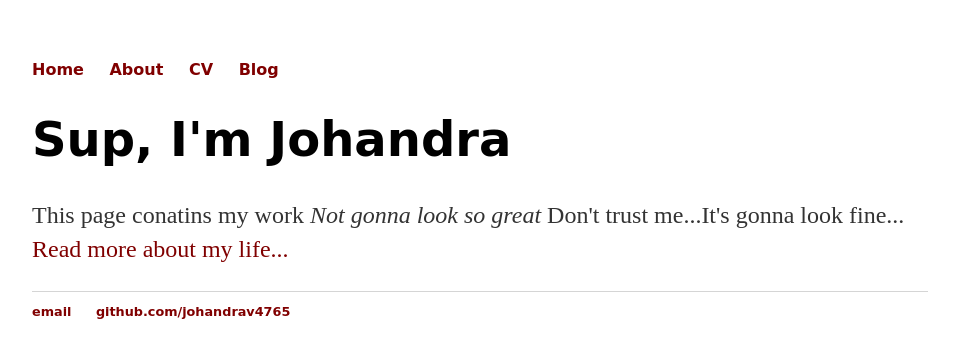
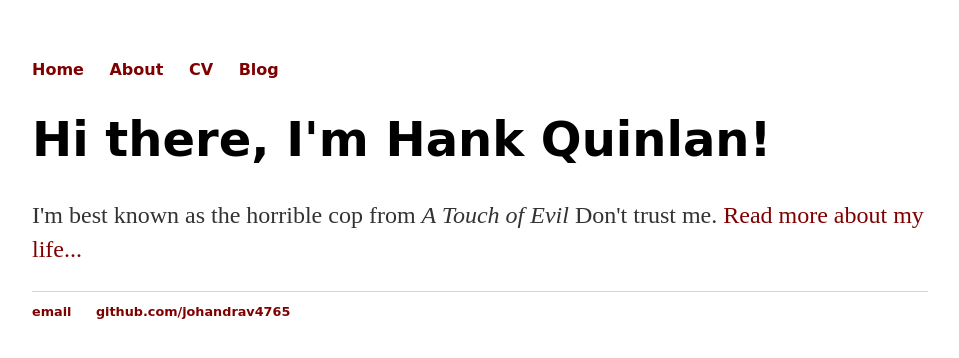
Before and after one commit to Johandrav4765/Johandrav4765.github.io, a Jekyll site: the page built from index.html, in a window 1280 px wide. Shown: the top 358 px of the page, without its empty margins (160-1119 px from the left). Built offline with Jekyll 4.4.1, drawn with Linux system fonts in a browser that asks for light colours.

Commit message:
Update index.html

```diff
--- a/index.html
+++ b/index.html
@@ -1,31 +1,8 @@
-<!DOCTYPE html>
-<html>
-	<head>
-		<title> This Is My Page</title>
-		<link rel="icon" href="https://cdn160.picsart.com/upscale-236481182027212.png?r1024x1024">
-		<!-- link to main stylesheet -->
-		<link rel="stylesheet" type="text/css" href="/css/main.css">
-	</head>
-	<body>
-		<nav>
-    		<ul>
-        		<li><a href="/">Home</a></li>
-	        	<li><a href="/about">About</a></li>
-        		<li><a href="/cv">CV</a></li>
-        		<li><a href="/blog">Blog</a></li>
-    		</ul>
-		</nav>
-		<div class="container">
-    		<div class="blurb">
-        		<h1>Sup, I'm Johandra </h1>
-				<p>This page conatins my work <em> Not gonna look so great</em> Don't trust me...It's gonna look fine... <a href="/about">Read more about my life...</a></p>
-    		</div><!-- /.blurb -->
-		</div><!-- /.container -->
-		<footer>
-    		<ul>
-        		<li><a href="mailto:johandrav4765@afsenyc.org">email</a></li>
-        		<li><a href="https://github.com/johandrav4765">github.com/johandrav4765</a></li>
-			</ul>
-		</footer>
-	</body>
-</html>
+---
+layout: default
+title: Johandra's Blog
+---
+<div class="blurb">
+	<h1>Hi there, I'm Hank Quinlan!</h1>
+	<p>I'm best known as the horrible cop from <em>A Touch of Evil</em> Don't trust me. <a href="/about">Read more about my life...</a></p>
+</div><!-- /.blurb -->
```
